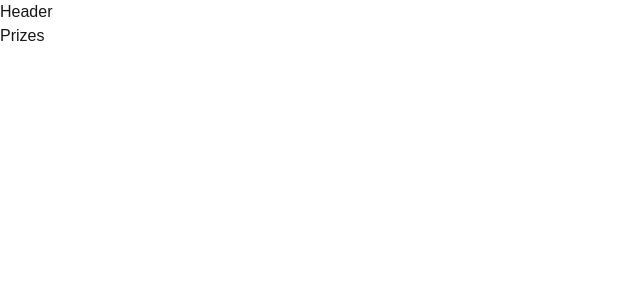
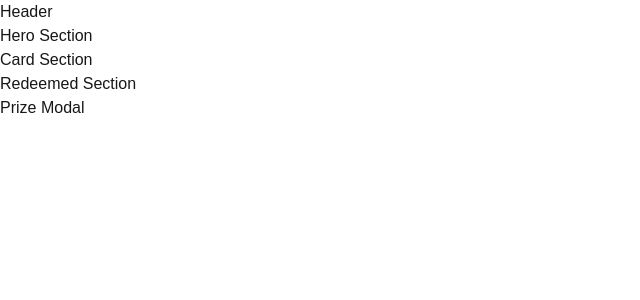
Before and after one commit to markwuu/small-wins-app, a Next.js app: page /prizes in a window 1280 px wide. Shown: the top 300 px of the page, without its empty margins (0-640 px from the left). Built offline with nearby package versions, Linux system fonts and the light colour scheme.

Commit message:
created components for prizes page

```diff
--- a/app/prizes/page.tsx
+++ b/app/prizes/page.tsx
@@ -1,3 +1,15 @@
+import CardSection from "./components/CardSection";
+import HeroSection from "./components/HeroSection";
+import PrizeModal from "./components/PrizeModal";
+import RedeemedSection from "./components/RedeemedSection";
+
 export default function Prizes() {
-  return <h1>Prizes</h1>;
+  return (
+    <>
+      <HeroSection />
+      <CardSection />
+      <RedeemedSection />
+      <PrizeModal />
+    </>
+  );
 }
```
